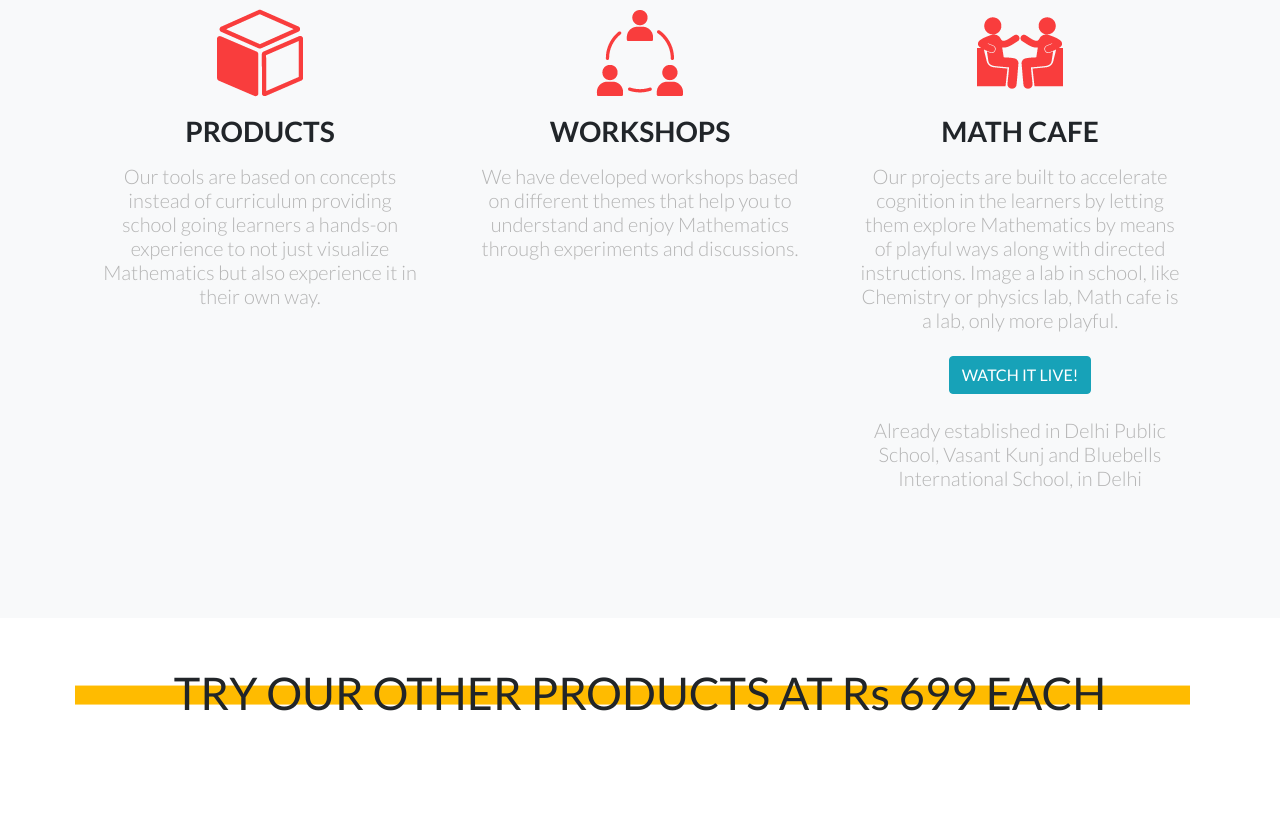
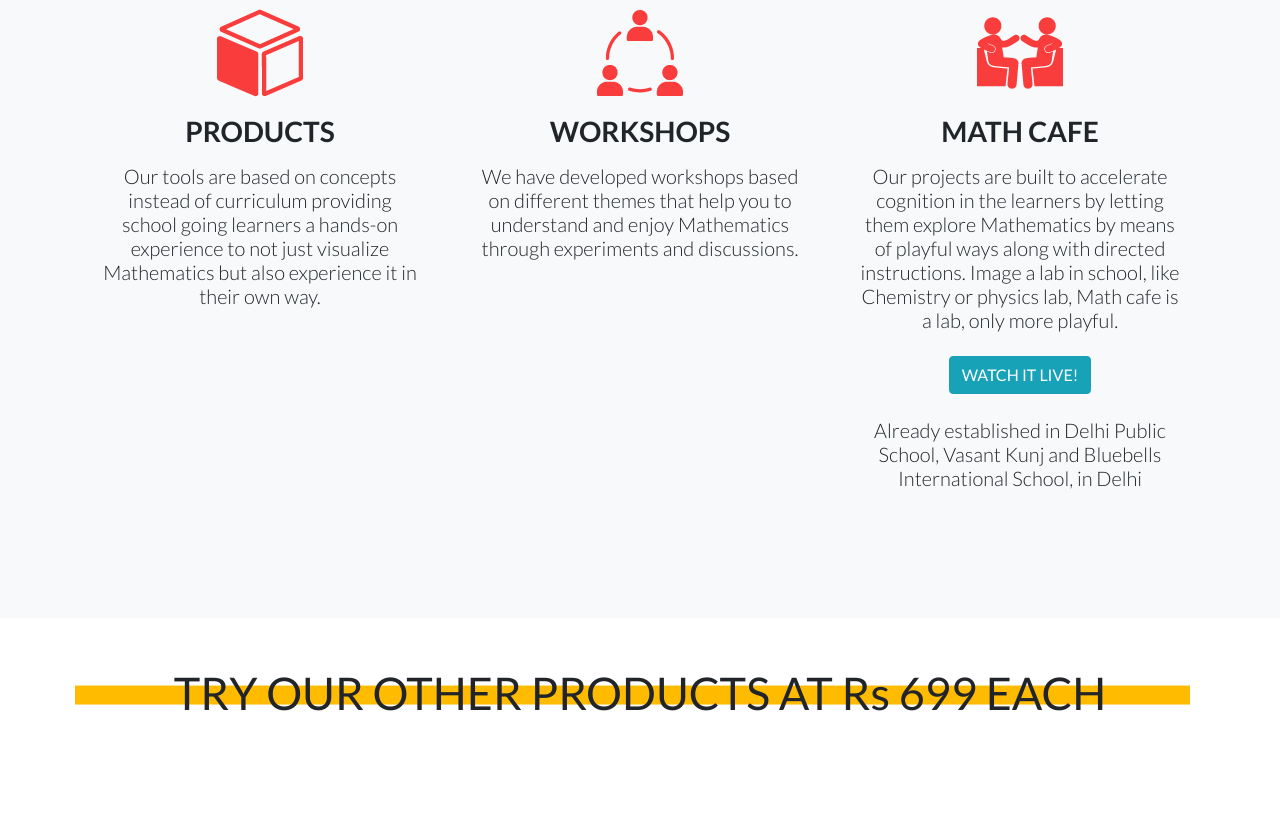
Before and after one commit to preseed/DW-mathedlabs.com, a website: page index.html in a window 1280 px wide. Shown: the part 1999-2812 px from the top of the page. Drawn offline with Linux system fonts and the light colour scheme.

Commit message:
Update landing-page.css

```diff
--- a/css/landing-page.css
+++ b/css/landing-page.css
@@ -179,7 +179,7 @@ background-color: #000000e3 !important;
 
 h1 { font-size: 45px; margin-bottom: 50px; !important}
 
-p { margin: 15px 0; line-height: 24px; color: rgb(180, 180, 180);font-family: 'Lato'; }
+p { margin: 15px 0; line-height: 24px;font-family: 'Lato'; }
 a { color: tomato; text-decoration: none; border-bottom: 1px dotted; }
 a:hover { color: rgb(255, 136, 0); }
 
```
